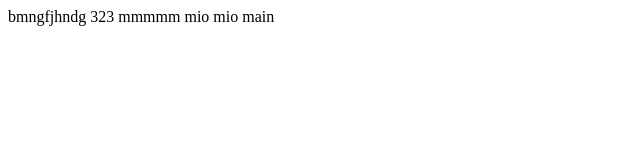
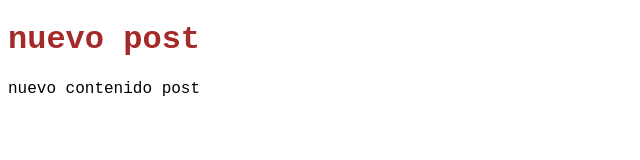
Before and after one commit to etazlanauj/clases-huge, a plain HTML site: page index.html in a window 1280 px wide. Shown: the whole page, without its empty margins (0-640 px from the left). Drawn offline with Linux system fonts and the light colour scheme; files that its build step writes are made by us from their sources.

Commit message:
nuevoscambios6

```diff
--- /dev/null
+++ b/css/main.css
@@ -0,0 +1,7 @@
+* {
+  font-family: "Courier New", Courier, monospace;
+}
+
+h1 {
+  color: brown;
+}
--- a/index.html
+++ b/index.html
@@ -4,11 +4,11 @@
     <meta charset="UTF-8">
     <meta http-equiv="X-UA-Compatible" content="IE=edge">
     <meta name="viewport" content="width=device-width, initial-scale=1.0">
+    <link rel="stylesheet" href="main.css">
     <title>Document</title>
 </head>
 <body>
-    bmngfjhndg 323
-    mmmmm
-    mio mio main
+    <h1>nuevo post</h1>
+    <p>nuevo contenido post</p>
 </body>
 </html>
```
